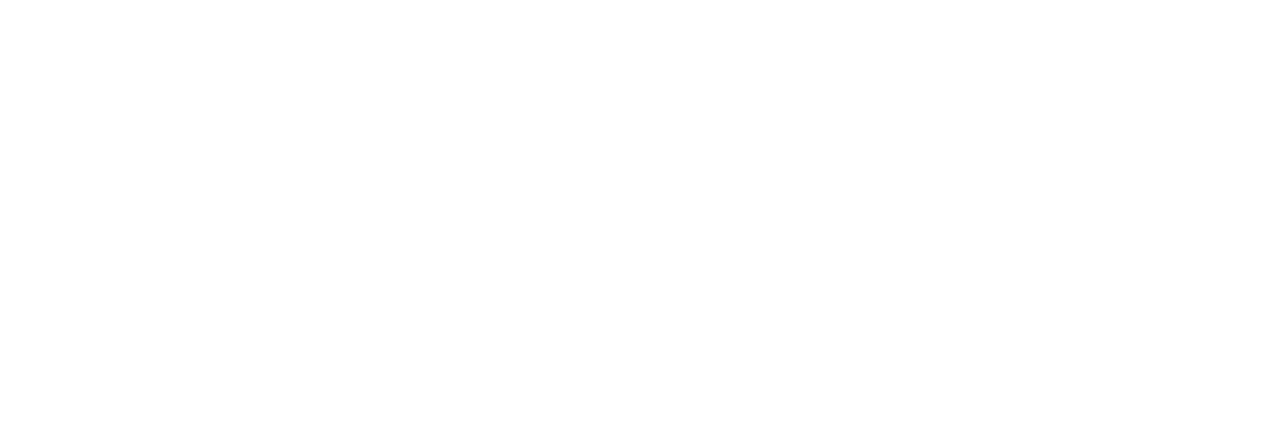
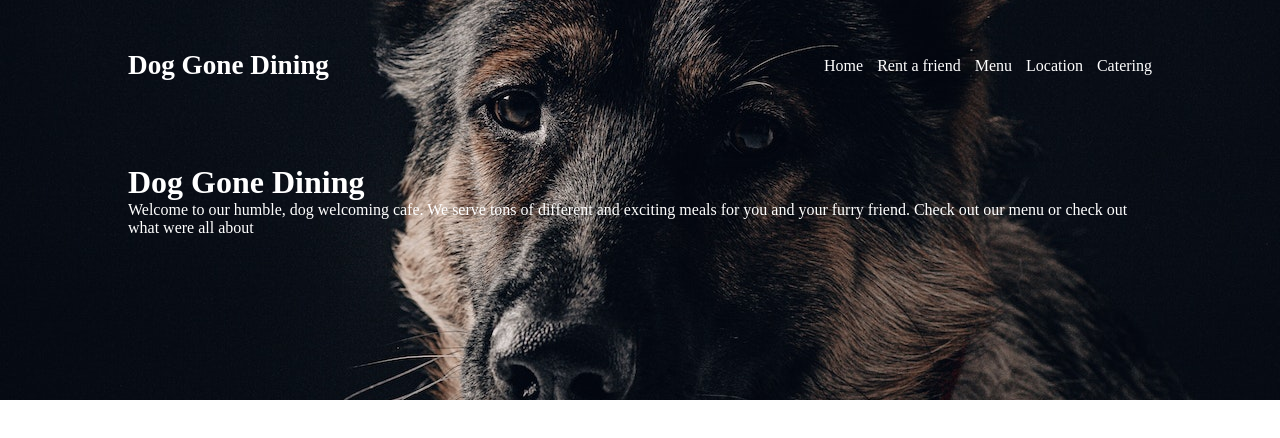
Before and after one commit to brewerla/dog-gone-dining, a plain HTML site: page index.html in a window 1280 px wide. Drawn offline with Linux system fonts and the light colour scheme.

Commit message:
create nav css file and some index html and style

```diff
--- a/css/index.css
+++ b/css/index.css
@@ -3,3 +3,19 @@
     margin: 0;
     box-sizing: border-box;
 }
+
+#hero-section {
+    height: 50vh;
+    background-image: url("../images/hero-dog.jpg");
+    background-position: center;
+
+    display: flex;
+    color: white;
+    justify-content: center;
+    align-items: center;
+
+}
+
+#hero-section #hero-content {
+    width: 80%;
+}
--- /dev/null
+++ b/css/nav.css
@@ -0,0 +1,29 @@
+nav {
+    position: absolute;
+    top: 0;
+    left: 50%;
+    transform: translateX(-50%);
+
+    padding: 50px 0;
+
+    display: flex;
+    justify-content: space-between;
+    align-items: center;
+
+    width: 80%;
+
+    color: white;
+}
+
+nav > .nav-heading {
+    font-size: 1.7em;
+}
+
+nav > .links > a {
+    text-decoration: none;
+    color: white;
+}
+
+nav > .links > a:not(:first-child) {
+    margin-left: 10px;
+}
--- a/index.html
+++ b/index.html
@@ -5,9 +5,30 @@
     <meta name="viewport"
           content="width=device-width, user-scalable=no, initial-scale=1.0, maximum-scale=1.0, minimum-scale=1.0">
     <meta http-equiv="X-UA-Compatible" content="ie=edge">
+    <link rel="stylesheet" href="./css/index.css">
+    <link rel="stylesheet" href="./css/nav.css">
     <title>Dog Gone Dining</title>
 </head>
 <body>
-
+    <nav>
+        <h3 class="nav-heading">Dog Gone Dining</h3>
+        <div class="links">
+            <a href="index.html">Home</a>
+            <a href="index.html">Rent a friend</a>
+            <a href="index.html">Menu</a>
+            <a href="index.html">Location</a>
+            <a href="index.html">Catering</a>
+        </div>
+    </nav>
+    <div id="hero-section">
+        <div id="hero-content">
+            <h1>Dog Gone Dining</h1>
+            <p>
+                Welcome to our humble, dog welcoming cafe. We serve tons of different and
+                exciting meals for you and your furry friend. Check out our menu or
+                check out what were all about
+            </p>
+        </div>
+    </div>
 </body>
 </html>
```
Also changed, not shown: images/hero-dog.jpg (added).
